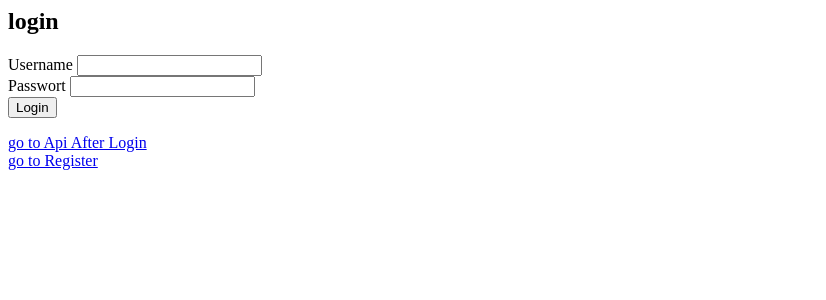
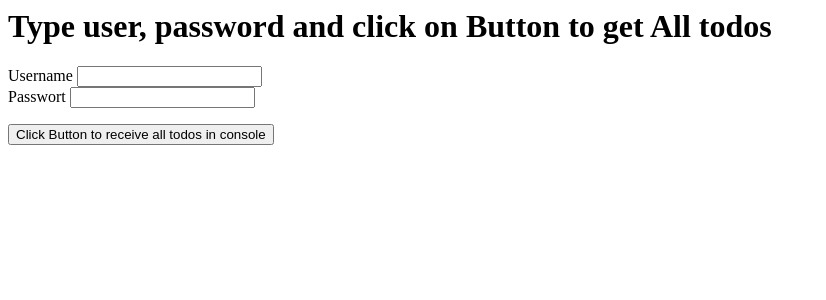
Before and after one commit to EricBruch/todolist_api, a Django app: page /login/ in a window 1280 px wide. Shown: the top 300 px of the page, without its empty margins (0-826 px from the left). Run offline with Django 4.2, Linux system fonts and the light colour scheme.

Commit message:
add inputs to get api to console

```diff
--- a/todo/templates/login/login.html
+++ b/todo/templates/login/login.html
@@ -1,8 +1,23 @@
 <script>
-  const getAuthToken = async (username, password) => {
+  const getTodos = async () => {
+    const token = await getAuthToken();
+
+    const res = await fetch("http://127.0.0.1:8000/todos", {
+      method: "GET",
+      headers: new Headers({
+        Authorization: `Token ${token}`,
+      }),
+    });
+
+    const json = await res.json();
+
+    console.log("json response all todos", json);
+  };
+
+  const getAuthToken = async () => {
     const formData = new FormData();
-    formData.append("username", username);
-    formData.append("password", password);
+    formData.append("username", username.value);
+    formData.append("password", password.value);
 
     const res = await fetch(
       "https://ericbruch.pythonanywhere.com/api-token-auth/",
@@ -14,23 +29,40 @@
     const authToken = await res.json();
     return authToken.token;
   };
-
-  const callGetTodos = async () => {
-    const token = await getAuthToken("eric", "sXzN7acB");
-
-    const res = await fetch("http://127.0.0.1:8000/todos", {
-      method: "GET",
-      headers: new Headers({
-        Authorization: `Token ${token}`,
-      }),
-    });
-
-    let json = await res.json();
-
-    console.log("json res", json);
-  };
 </script>
 
+<h1>Type user, password and click on Button to get All todos</h1>
+<form onsubmit="return false">
+  <div class="mdl-textfield mdl-js-textfield mdl-textfield--floating-label">
+    <label class="mdl-textfield__label" for="username">Username</label>
+    <input
+      class="mdl-textfield__input"
+      name="username"
+      type="text"
+      id="username"
+    />
+  </div>
+  <div class="mdl-textfield mdl-js-textfield mdl-textfield--floating-label">
+    <label class="mdl-textfield__label" for="password">Passwort</label>
+    <input
+      class="mdl-textfield__input"
+      name="password"
+      type="text"
+      id="password"
+    />
+  </div>
+</form>
+<div>
+  <button
+    id="getTodosBtn"
+    class="mdl-button mdl-js-button mdl-button--raised mdl-js-ripple-effect mdl-button--accent"
+    onclick="getTodos()"
+  >
+    Click Button to receive all todos in console
+  </button>
+</div>
+
+{% comment %}
 <div>
   <h2>login</h2>
   <form action="/login/" method="POST">
@@ -77,8 +109,5 @@
   <div>
     <a class="mdl-navigation__link" href="/register/">go to Register</a>
   </div>
-
-  {% comment %}
-  <button onclick="myCall()">actionBtn try cors</button>
-  {% endcomment %}
 </div>
+{% endcomment %}
```
